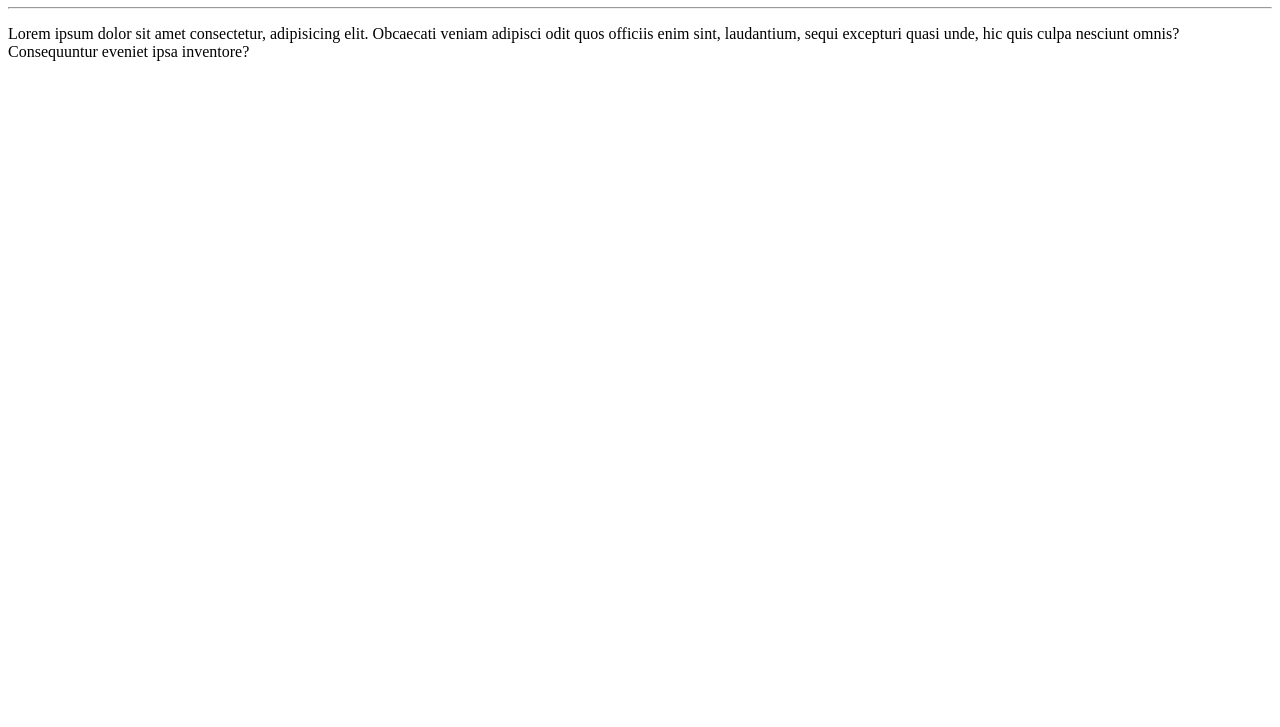
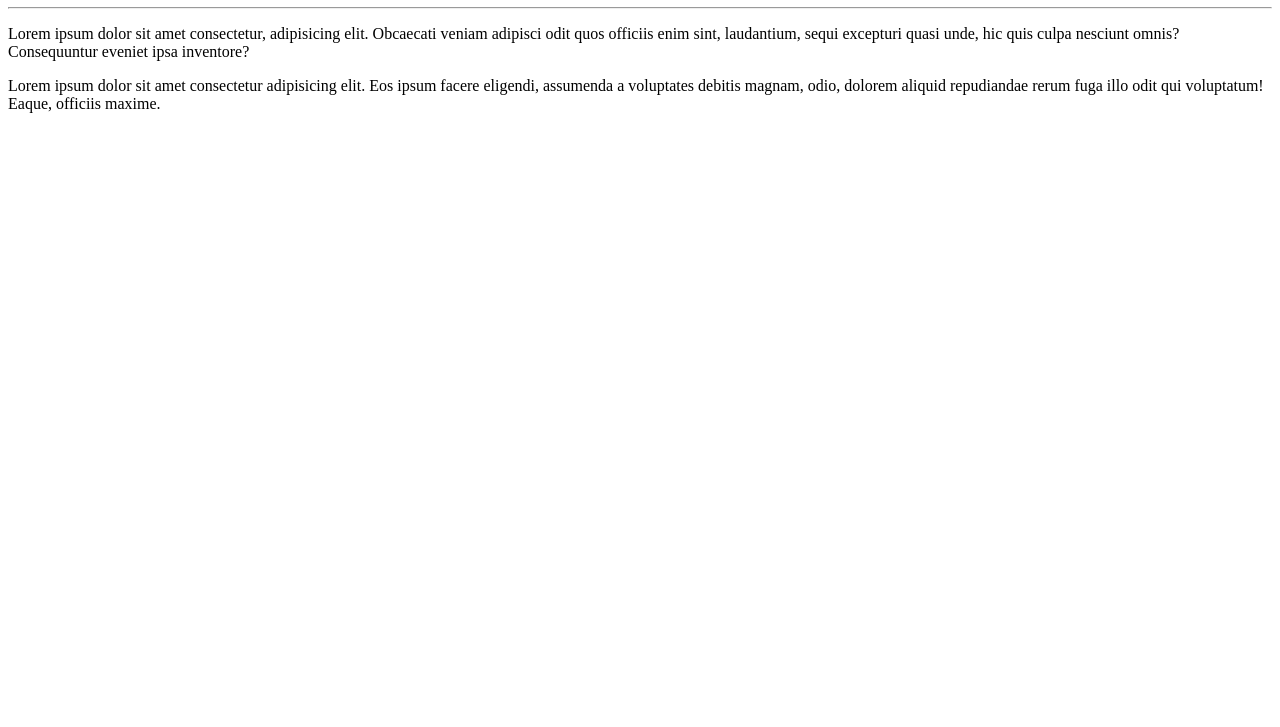
Before and after one commit to ArianyRighetti/Ola_Mundo, a plain HTML site: page site-exemplo/index.html in a window 1280 px wide. Shown: the part 73-800 px from the top of the page. Drawn offline with Linux system fonts and the light colour scheme.

Commit message:
adicionei um paragrafo

```diff
--- a/site-exemplo/index.html
+++ b/site-exemplo/index.html
@@ -9,5 +9,6 @@
     <h1>Olá, Mundo </h1>
     <hr>
     <p>Lorem ipsum dolor sit amet consectetur, adipisicing elit. Obcaecati veniam adipisci odit quos officiis enim sint, laudantium, sequi excepturi quasi unde, hic quis culpa nesciunt omnis? Consequuntur eveniet ipsa inventore?</p>
+    <p>Lorem ipsum dolor sit amet consectetur adipisicing elit. Eos ipsum facere eligendi, assumenda a voluptates debitis magnam, odio, dolorem aliquid repudiandae rerum fuga illo odit qui voluptatum! Eaque, officiis maxime.</p>
 </body>
 </html>
```
